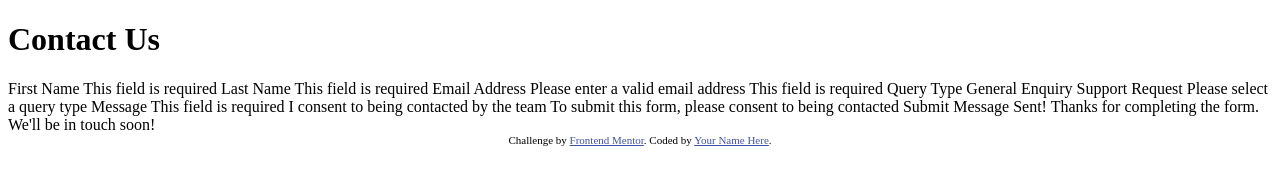
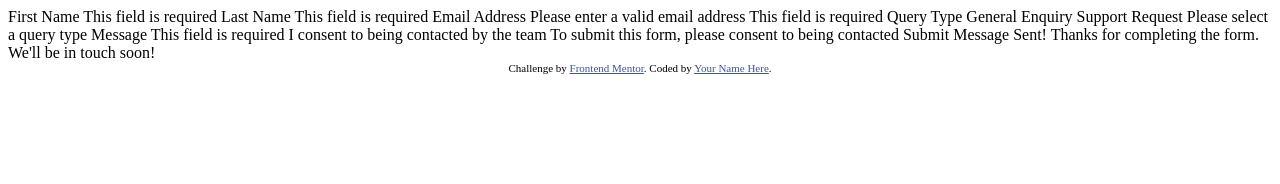
Before and after one commit to Sherifat-Aduku/Personal-Practice, a plain HTML site: page contact-form-main/index.html in a window 1280 px wide. Drawn offline with Linux system fonts and the light colour scheme.

Commit message:
I removed my H1 tag

```diff
--- a/contact-form-main/index.html
+++ b/contact-form-main/index.html
@@ -16,7 +16,7 @@
 </head>
 <body>
 
-  <h1>Contact Us</h1>
+  <!-- <h1>Contact Us</h1> -->
 
   First Name
   This field is required
```
